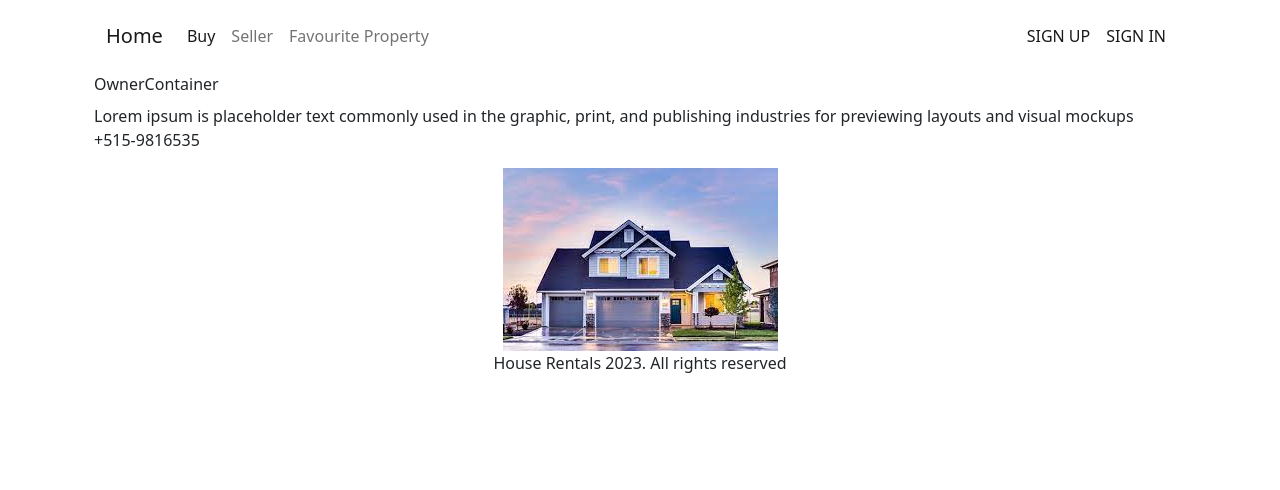
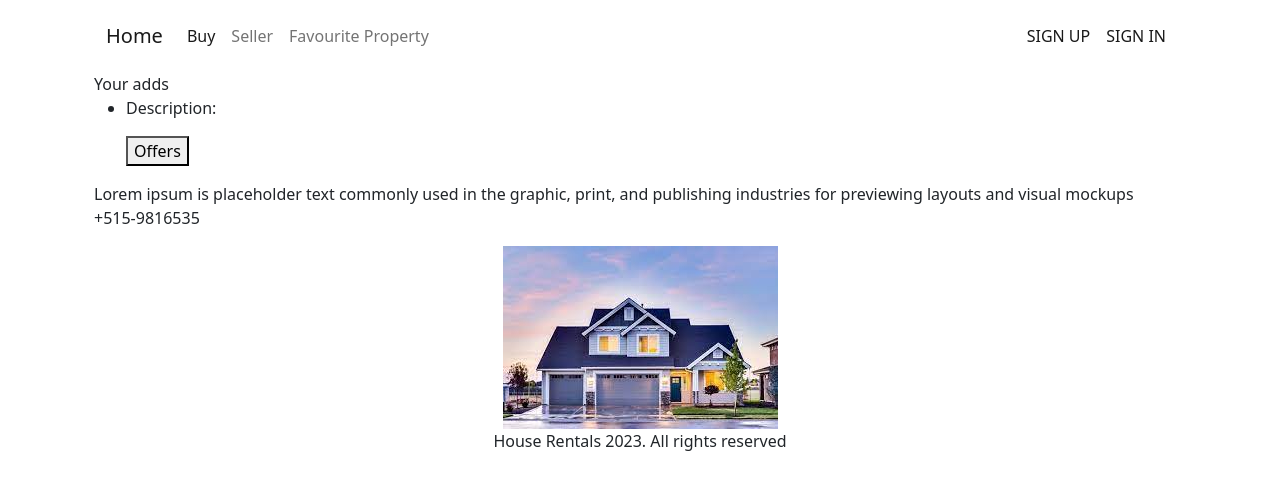
Before and after one commit to shivram05/pms-front-end, a React (Create React App) app: page /owner in a window 1280 px wide. Shown: the top 490 px of the page. Built offline with nearby package versions, Linux system fonts and the light colour scheme.

Commit message:
owner component

```diff
--- a/src/container/owner/OwnerContainer.js
+++ b/src/container/owner/OwnerContainer.js
@@ -1,9 +1,25 @@
-import React from 'react'
+import React from "react";
 
 function OwnerContainer() {
+  const acceptOffer = () => {};
+
+  const rejectOffer = () => {};
+
+  const noOfOffer = () => {};
+
   return (
-    <div>OwnerContainer</div>
-  )
+    <div>
+      Your adds
+      <ul>
+        <li>
+          <p>Description:</p>
+          {/* <button onclick="acceptOffer(1)">Accept</button>&nbsp;
+          <button onclick="rejectOffer(1)">Reject</button>&nbsp; */}
+          <button onclick="noOfOffer">Offers</button>
+        </li>
+      </ul>
+    </div>
+  );
 }
 
-export default OwnerContainer
+export default OwnerContainer;
```
Also changed, not shown: src/router/PageRoutes.js (+5 -3 lines).
